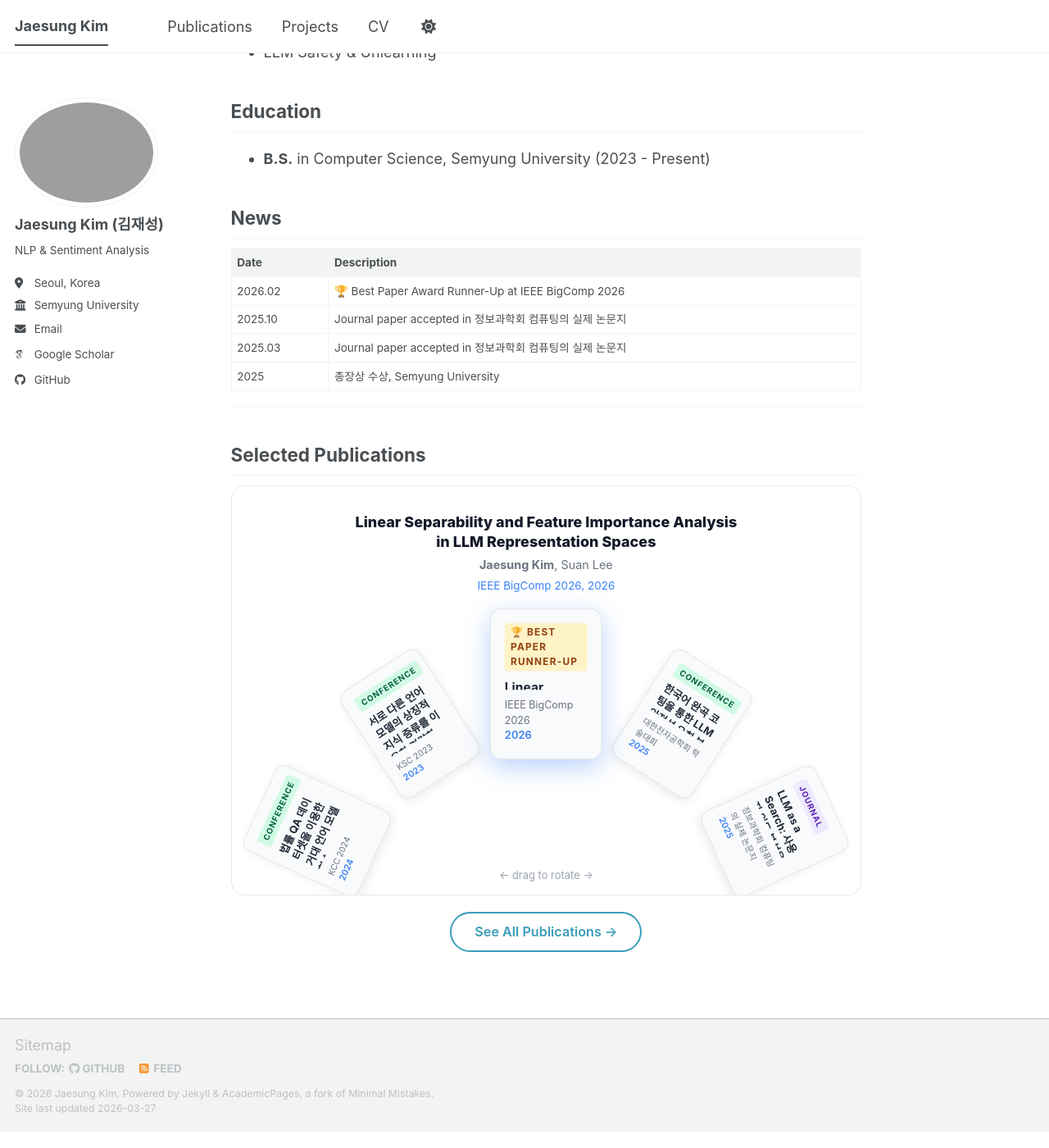
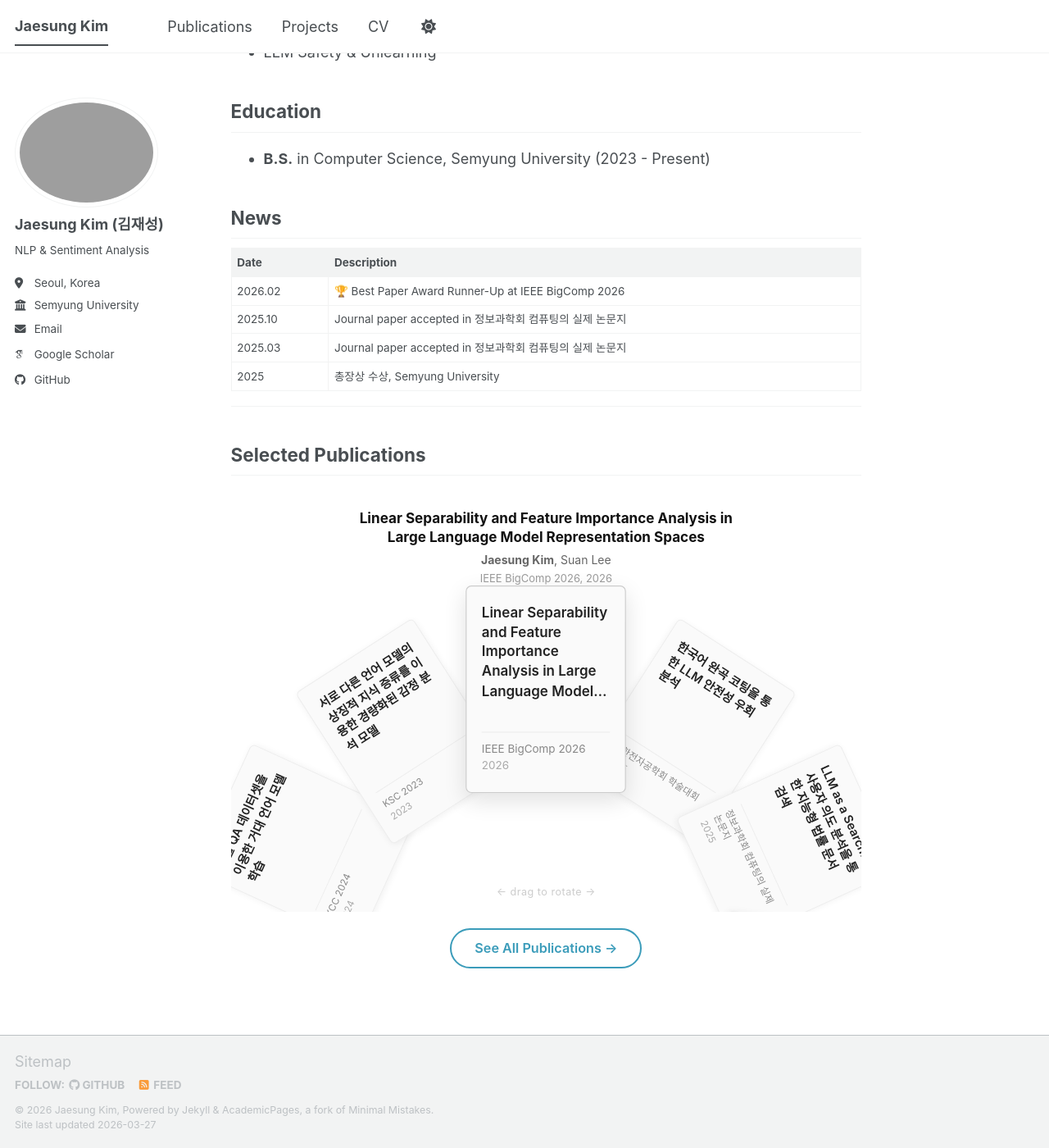
Before and after one commit to thisiskorea/CV, a Jekyll site: the page built from _pages/about.md, in a window 1280 px wide and 1400 px high, scrolled down 357 px. Shown: the whole window at 82% size. Built offline with Jekyll 4.4.1, drawn with Linux system fonts in a browser that asks for light colours; some web fonts are replaced; a script bundle is joined from its source files by our own code; library files that are not in the unit come from our copies.

Commit message:
Clean up publication gallery - minimal professional design
- Remove all badges (journal/conference/award)
- Remove colored gradients, use only black/gray/white
- Larger cards for readability
- Subtle shadows, thin borders
- Clean typography, no decorations

https://claude.ai/code/session_01CU9SVkWVuVsgHzfbJU88mX

```diff
--- a/assets/css/pub-gallery.css
+++ b/assets/css/pub-gallery.css
@@ -1,15 +1,14 @@
 .pub-gallery-section {
   position: relative;
   width: 100%;
-  height: 500px;
+  height: 520px;
   background: #fff;
-  border-radius: 16px;
+  border-radius: 12px;
   overflow: hidden;
   margin-top: 12px;
-  border: 1px solid #e5e7eb;
 }
 
-/* ─── Circular Gallery Styles ─── */
+/* ─── Circular Gallery ─── */
 .lp-viewport {
   width: 100%;
   height: 100%;
@@ -31,58 +30,46 @@
   position: absolute;
   top: 50%;
   left: 50%;
-  width: 150px;
-  height: 200px;
   transform-origin: center center;
-  border-radius: 12px;
+  border-radius: 6px;
   overflow: hidden;
-  box-shadow: 0 4px 12px rgba(0,0,0,.08);
+  box-shadow: 0 2px 8px rgba(0,0,0,.06);
   cursor: pointer;
   transition: transform .3s ease, box-shadow .3s ease;
   opacity: 1;
-  background: #f9fafb;
+  background: #fafafa;
   display: flex;
   flex-direction: column;
-  justify-content: center;
-  padding: 14px;
-  border: 1px solid #e5e7eb;
+  justify-content: space-between;
+  padding: 18px 16px;
+  border: 1px solid #eee;
 }
-.lp-item .card-badge {
-  font-size: 0.55em;
-  font-weight: 700;
-  text-transform: uppercase;
-  letter-spacing: 1px;
-  padding: 2px 6px;
-  border-radius: 3px;
-  display: inline-block;
-  margin-bottom: 8px;
-  width: fit-content;
-}
-.badge-award { background: #fef3c7; color: #92400e; }
-.badge-journal { background: #ede9fe; color: #5b21b6; }
-.badge-conf { background: #d1fae5; color: #065f46; }
 .lp-item .card-title {
-  font-size: 0.72em;
-  font-weight: 700;
-  color: #1f2937;
-  line-height: 1.35;
-  margin: 0 0 8px 0;
+  font-size: 0.82em;
+  font-weight: 600;
+  color: #222;
+  line-height: 1.4;
+  margin: 0;
   display: -webkit-box;
-  -webkit-line-clamp: 4;
+  -webkit-line-clamp: 5;
   -webkit-box-orient: vertical;
   overflow: hidden;
 }
+.lp-item .card-meta {
+  margin-top: auto;
+  padding-top: 10px;
+  border-top: 1px solid #eee;
+}
 .lp-item .card-venue {
-  font-size: 0.58em;
-  color: #6b7280;
+  font-size: 0.65em;
+  color: #888;
   margin: 0;
-  margin-top: auto;
+  line-height: 1.3;
 }
 .lp-item .card-year {
-  font-size: 0.6em;
-  color: #3b82f6;
-  font-weight: 600;
-  margin: 0;
+  font-size: 0.65em;
+  color: #aaa;
+  margin: 2px 0 0 0;
 }
 
 /* ─── 상단 프리뷰 ─── */
@@ -91,31 +78,29 @@
   top: 16px;
   left: 50%;
   transform: translateX(-50%);
-  width: 80%;
-  max-width: 500px;
+  width: 85%;
+  max-width: 520px;
   text-align: center;
-  border-radius: 12px;
-  overflow: hidden;
   transition: opacity .4s;
   z-index: 600;
-  padding: 16px;
+  padding: 12px 16px;
 }
 .lp-preview.hidden { opacity: 0; pointer-events: none; }
 .lp-preview .preview-title {
-  font-size: 1em;
-  font-weight: 800;
-  color: #111827;
-  line-height: 1.3;
+  font-size: 0.95em;
+  font-weight: 700;
+  color: #111;
+  line-height: 1.35;
   margin: 0 0 6px 0;
 }
 .lp-preview .preview-authors {
-  font-size: 0.8em;
-  color: #6b7280;
-  margin: 0 0 4px 0;
+  font-size: 0.78em;
+  color: #666;
+  margin: 0 0 3px 0;
 }
 .lp-preview .preview-venue {
-  font-size: 0.75em;
-  color: #3b82f6;
+  font-size: 0.72em;
+  color: #999;
   margin: 0;
 }
 
@@ -126,61 +111,66 @@
   display: flex;
   justify-content: center;
   align-items: center;
-  background: rgba(0, 0, 0, 0.5);
+  background: rgba(0, 0, 0, 0.45);
   z-index: 9999;
 }
 .pub-modal-overlay.pub-hidden { display: none; }
 .pub-modal-box {
   background: #fff;
-  color: #000;
-  padding: 32px 40px;
-  border-radius: 12px;
+  color: #222;
+  padding: 36px 40px;
+  border-radius: 8px;
   width: 90%;
-  max-width: 600px;
-  box-shadow: 0 10px 25px rgba(0,0,0,.3);
+  max-width: 560px;
+  box-shadow: 0 20px 60px rgba(0,0,0,.15);
   position: relative;
 }
 .pub-modal-box h2 {
-  font-size: 1.2em;
-  margin-bottom: 12px;
-  color: #111827;
+  font-size: 1.15em;
+  font-weight: 700;
+  margin: 0 0 14px 0;
+  line-height: 1.4;
+  color: #111;
 }
 .pub-modal-box p {
-  margin-bottom: 8px;
-  color: #555;
+  margin: 0 0 6px 0;
+  color: #666;
+  font-size: 0.9em;
+  line-height: 1.5;
 }
 .pub-modal-btn {
   display: inline-block;
-  margin-top: 16px;
-  padding: 8px 20px;
-  background: #3b82f6;
+  margin-top: 18px;
+  padding: 8px 22px;
+  background: #222;
   color: #fff !important;
-  border-radius: 8px;
+  border-radius: 4px;
   text-decoration: none;
-  font-weight: 600;
-  font-size: 0.9em;
+  font-weight: 500;
+  font-size: 0.85em;
+  letter-spacing: 0.3px;
 }
-.pub-modal-btn:hover { background: #2563eb; }
+.pub-modal-btn:hover { background: #444; }
 .pub-modal-close {
   position: absolute;
-  top: 12px;
-  right: 16px;
-  font-size: 28px;
-  font-weight: bold;
-  color: #555;
+  top: 14px;
+  right: 18px;
+  font-size: 24px;
+  color: #aaa;
   cursor: pointer;
   background: none;
   border: none;
   line-height: 1;
 }
-.pub-modal-close:hover { color: black; }
+.pub-modal-close:hover { color: #333; }
 
 .pub-gallery-hint {
   position: absolute;
   bottom: 14px;
   left: 50%;
   transform: translateX(-50%);
-  font-size: 0.72em;
-  color: #9ca3af;
+  font-size: 0.7em;
+  color: #ccc;
   z-index: 10;
+  letter-spacing: 0.5px;
 }
--- a/assets/js/pub-gallery.js
+++ b/assets/js/pub-gallery.js
@@ -1,49 +1,48 @@
 /* ───────── Publication Circular Gallery ───────── */
 (function () {
   var papers = [
-    { title: "Linear Separability and Feature Importance Analysis in LLM Representation Spaces",
+    { title: "Linear Separability and Feature Importance Analysis in Large Language Model Representation Spaces",
       authors: "<strong>Jaesung Kim</strong>, Suan Lee",
-      venue: "IEEE BigComp 2026", year: "2026", badge: "award", badgeText: "🏆 Best Paper Runner-Up",
-      url: "" },
+      venue: "IEEE BigComp 2026", year: "2026", url: "" },
     { title: "한국어 완곡 코팅을 통한 LLM 안전성 우회 분석",
       authors: "Sanghyun Gil, <strong>Jaesung Kim</strong>, Suan Lee",
-      venue: "대한전자공학회 학술대회", year: "2025", badge: "conf", badgeText: "Conference",
+      venue: "대한전자공학회 학술대회", year: "2025",
       url: "https://www.dbpia.co.kr/journal/articleDetail?nodeId=NODE12551251" },
     { title: "LLM as a Search: 사용자 의도 분석을 통한 지능형 법률 문서 검색",
       authors: "<strong>Jaesung Kim</strong>, Suyun Ko, Jingeun Jung, Suan Lee",
-      venue: "정보과학회 컴퓨팅의 실제 논문지", year: "2025", badge: "journal", badgeText: "Journal",
+      venue: "정보과학회 컴퓨팅의 실제 논문지", year: "2025",
       url: "https://www.dbpia.co.kr/journal/articleDetail?nodeId=NODE12417647" },
     { title: "Minimal Tuning, Maximum Gains: 선택적 레이어 파인튜닝 기반 효율적 학습 전략",
       authors: "<strong>Jaesung Kim</strong>, Suan Lee",
-      venue: "KCC 2025", year: "2025", badge: "conf", badgeText: "Conference",
+      venue: "KCC 2025", year: "2025",
       url: "https://www.dbpia.co.kr/journal/articleDetail?nodeId=NODE12318726" },
     { title: "KO-SmallThinker: Reasoning 기반 소형 언어 모델을 활용한 초거대 언어 모델의 성능 한계 극복",
       authors: "<strong>Jaesung Kim</strong>, Suan Lee",
-      venue: "KCC 2025", year: "2025", badge: "conf", badgeText: "Conference",
+      venue: "KCC 2025", year: "2025",
       url: "https://www.dbpia.co.kr/journal/articleDetail?nodeId=NODE12318727" },
     { title: "K-GovExam: 한국 공무원 시험 기반 LLM 평가용 데이터셋 구축 및 추론 언어 모델 분석",
       authors: "<strong>Jaesung Kim</strong>, Suan Lee",
-      venue: "KCC 2025", year: "2025", badge: "conf", badgeText: "Conference",
+      venue: "KCC 2025", year: "2025",
       url: "https://www.dbpia.co.kr/journal/articleDetail?nodeId=NODE12318728" },
     { title: "Efficiently Lightweight Korean Language Model with Post-layer Pruning and Multi-stage Fine-tuning",
       authors: "<strong>Jaesung Kim</strong>, Suan Lee",
-      venue: "정보과학회 컴퓨팅의 실제 논문지", year: "2025", badge: "journal", badgeText: "Journal",
+      venue: "정보과학회 컴퓨팅의 실제 논문지", year: "2025",
       url: "https://www.dbpia.co.kr/journal/articleDetail?nodeId=NODE12109171" },
     { title: "Depth-Up Scaling을 활용한 언어 모델 증강과 소규모 데이터 학습 성능 비교",
       authors: "<strong>Jaesung Kim</strong>, Suan Lee",
-      venue: "KSC 2024", year: "2024", badge: "conf", badgeText: "Conference",
+      venue: "KSC 2024", year: "2024",
       url: "https://www.dbpia.co.kr/journal/articleDetail?nodeId=NODE12042288" },
     { title: "파인튜닝, RAG, 프롬프트 기반 언러닝 방법의 성능 비교 분석",
       authors: "<strong>Jaesung Kim</strong>, Suan Lee",
-      venue: "KCC 2024", year: "2024", badge: "conf", badgeText: "Conference",
+      venue: "KCC 2024", year: "2024",
       url: "https://www.dbpia.co.kr/journal/articleDetail?nodeId=NODE11862398" },
     { title: "법률 QA 데이터셋을 이용한 거대 언어 모델 학습",
       authors: "<strong>Jaesung Kim</strong>, Kangjun Kim, Suan Lee",
-      venue: "KCC 2024", year: "2024", badge: "conf", badgeText: "Conference",
+      venue: "KCC 2024", year: "2024",
       url: "https://www.dbpia.co.kr/journal/articleDetail?nodeId=NODE11862400" },
     { title: "서로 다른 언어 모델의 상징적 지식 증류를 이용한 경량화된 감정 분석 모델",
       authors: "<strong>Jaesung Kim</strong>, Suan Lee",
-      venue: "KSC 2023", year: "2023", badge: "conf", badgeText: "Conference",
+      venue: "KSC 2023", year: "2023",
       url: "https://www.dbpia.co.kr/journal/articleDetail?nodeId=NODE11705510" }
   ];
 
@@ -57,13 +56,12 @@
 
   var RADIUS, CARD_W, CARD_H, STEP, rot = 0;
   var cards = [];
-  var badgeClass = { award: 'badge-award', journal: 'badge-journal', conf: 'badge-conf' };
 
   function computeSizes() {
     var vw = stage.parentElement.offsetWidth;
-    RADIUS = Math.min(500, vw * 0.40);
-    CARD_W = RADIUS * 0.37;
-    CARD_H = RADIUS * 0.50;
+    RADIUS = Math.min(520, vw * 0.42);
+    CARD_W = Math.max(170, RADIUS * 0.44);
+    CARD_H = Math.max(220, RADIUS * 0.56);
     STEP = 360 / CNT;
   }
   computeSizes();
@@ -75,10 +73,11 @@
     el.style.width = CARD_W + 'px';
     el.style.height = CARD_H + 'px';
     el.innerHTML =
-      '<span class="card-badge ' + badgeClass[p.badge] + '">' + p.badgeText + '</span>' +
       '<p class="card-title">' + p.title + '</p>' +
+      '<div class="card-meta">' +
       '<p class="card-venue">' + p.venue + '</p>' +
-      '<p class="card-year">' + p.year + '</p>';
+      '<p class="card-year">' + p.year + '</p>' +
+      '</div>';
     var base = STEP * i;
     el.dataset.baseAngle = base;
     el.dataset.idx = i;
@@ -105,7 +104,6 @@
     })(i);
   }
 
-  /* 상단 카드 강조 */
   function highlight() {
     var norm = ((rot % 360) + 360) % 360;
     var best = 0, bestDiff = 360;
@@ -116,14 +114,15 @@
     });
     cards.forEach(function (el, idx) {
       var base = parseFloat(el.dataset.baseAngle);
-      var scale = idx === best ? 1.2 : 1;
+      var scale = idx === best ? 1.15 : 1;
       var z = idx === best ? 1000 : 100;
       el.style.transform =
         'translate(-50%, -50%) rotate(' + base + 'deg) translate(0, -' + RADIUS + 'px) scale(' + scale + ')';
       el.style.zIndex = z;
       el.style.boxShadow = idx === best
-        ? '0 8px 25px rgba(59,130,246,.35)'
-        : '0 4px 12px rgba(0,0,0,.08)';
+        ? '0 8px 24px rgba(0,0,0,.12)'
+        : '0 2px 8px rgba(0,0,0,.06)';
+      el.style.borderColor = idx === best ? '#ccc' : '#eee';
     });
     var p = papers[best];
     var content = document.getElementById('previewContent');
@@ -142,7 +141,6 @@
 
   highlight();
 
-  /* 드래그 / 터치 */
   var sx = 0, dragging = false;
   function start(x) { dragging = true; sx = x; }
   function move(x) {
```
